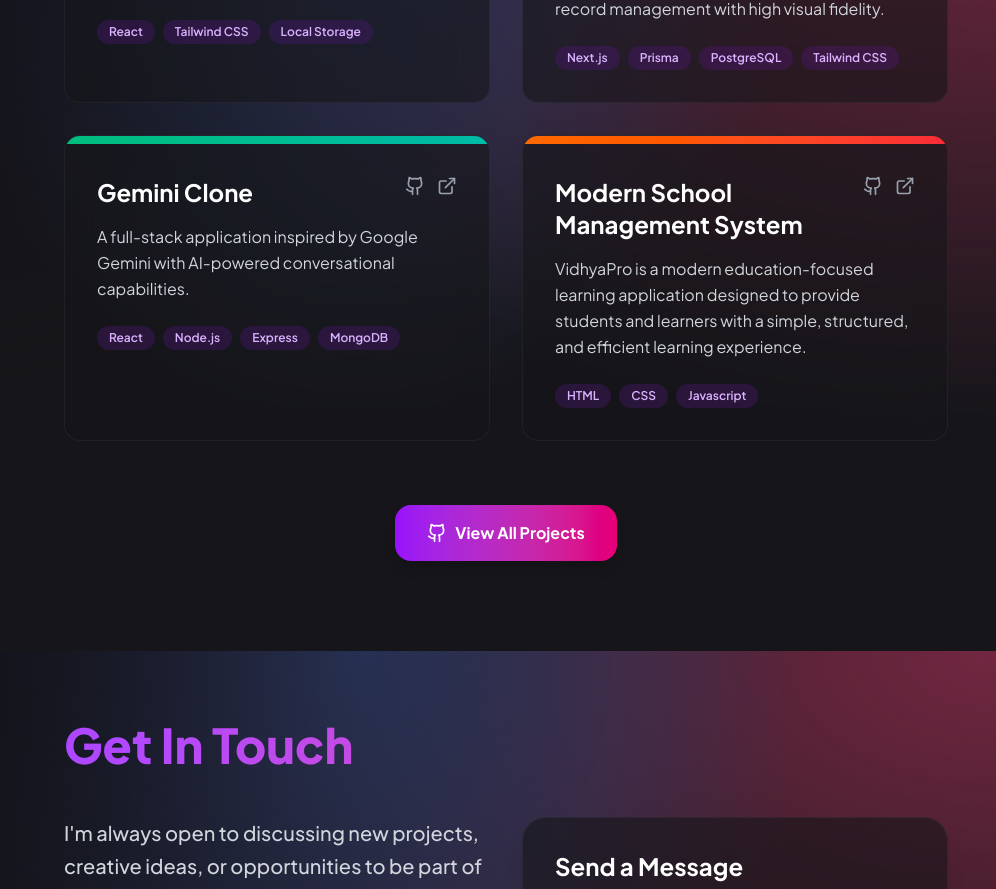
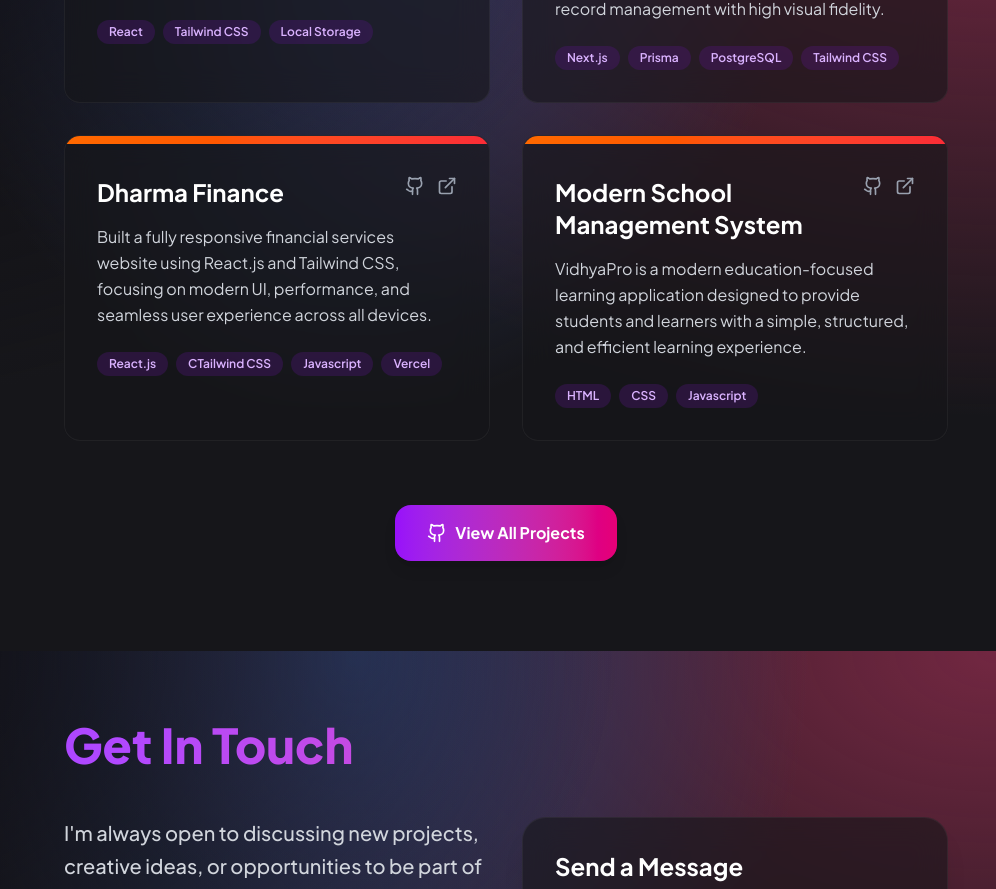
Before and after one commit to shubhhh009/my-portfolio, a React (Vite) app: page / in a window 1280 px wide. Shown: the part 3349-4238 px from the top of the page, without its empty margins (284-1280 px from the left). Built offline with nearby package versions, Linux system fonts and the light colour scheme.

Commit message:
new project added

```diff
--- a/src/components/Projects.jsx
+++ b/src/components/Projects.jsx
@@ -19,14 +19,14 @@ const projects = [
     github: "https://github.com/shubhhh009/CareOps",
     color: "from-blue-500 to-cyan-500",
   },
-  {
-    title: "Gemini Clone",
+   {
+    title: "Dharma Finance",
     description:
-      "A full-stack application inspired by Google Gemini with AI-powered conversational capabilities.",
-    tech: ["React", "Node.js", "Express", "MongoDB"],
-    live: "https://react-ai-tool-oljv.vercel.app/",
-    github: "https://github.com/shubhhh009/react-ai-tool",
-    color: "from-emerald-500 to-teal-500",
+      "Built a fully responsive financial services website using React.js and Tailwind CSS, focusing on modern UI, performance, and seamless user experience across all devices.",
+    tech: ["React.js", "CTailwind CSS", "Javascript","Vercel"],
+    live: "https://www.dharmaafinance.com/",
+    github: "https://github.com/shubhhh009/dharmaFinance",
+    color: "from-orange-500 to-red-500",
   },
   {
     title: "Modern School Management System",
```
